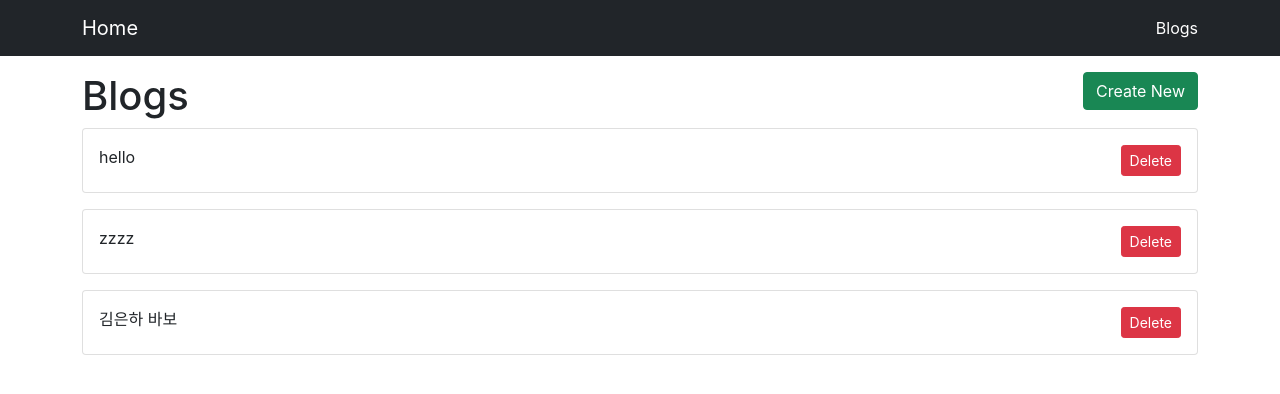
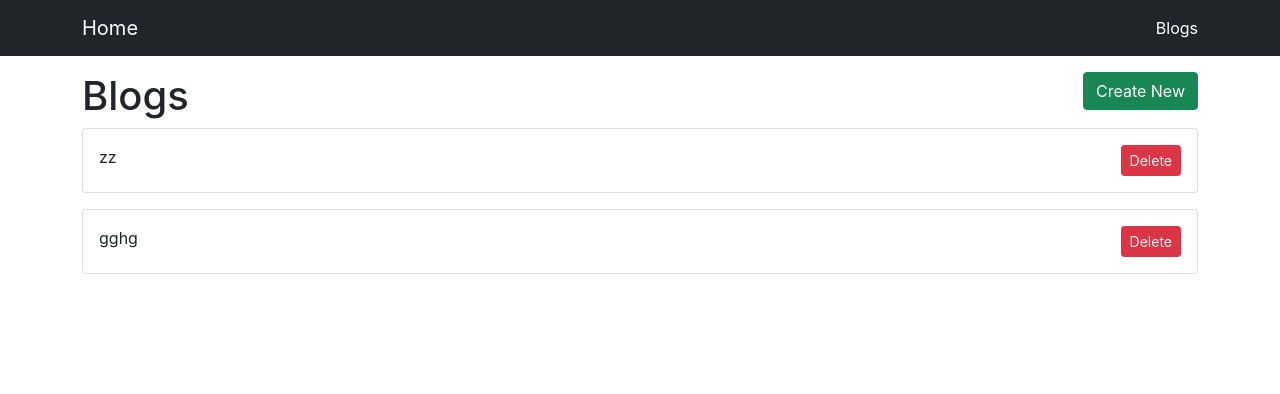
Before and after one commit to coldhailstone/learn-react, a React (Create React App) app: page /blogs in a window 1280 px wide. Shown: the top 394 px of the page. Built offline with nearby package versions, Linux system fonts and the light colour scheme; data requests are answered from the project's data file.

Commit message:
~34 생성 후 리스트 페이지로 이동

```diff
--- a/db.json
+++ b/db.json
@@ -1,19 +1,14 @@
 {
   "posts": [
     {
-      "title": "hello",
-      "body": "body",
+      "title": "zz",
+      "body": "z",
       "id": 1
     },
     {
-      "title": "zzzz",
-      "body": "hellow",
+      "title": "gghg",
+      "body": "zz",
       "id": 2
-    },
-    {
-      "title": "김은하 바보",
-      "body": "김은하는 정말로 바보입니다",
-      "id": 3
     }
   ]
 }
--- a/src/components/BlogForm.js
+++ b/src/components/BlogForm.js
@@ -1,15 +1,18 @@
 import { useState } from 'react';
 import axios from 'axios';
+import { useNavigate } from 'react-router-dom';
 
 function BlogForm() {
+    const navigate = useNavigate();
     const [title, setTitle] = useState('');
     const [body, setBody] = useState('');
 
-    function onSubmit() {
-        axios.post('http://localhost:3001/posts', {
+    const onSubmit = async () => {
+        await axios.post('http://localhost:3001/posts', {
             title,
             body
-        })
+        });
+        navigate('/blogs');
     }
 
     return (
--- /dev/null
+++ b/src/components/LoadingSpinner.js
@@ -0,0 +1,9 @@
+function LoadingSpinner() {
+    return (
+        <div className="d-flex justify-content-center">
+            <div className="spinner-border" role="status"></div>
+        </div>
+    )
+}
+
+export default LoadingSpinner;
--- a/src/pages/ListPage.js
+++ b/src/pages/ListPage.js
@@ -2,19 +2,56 @@ import axios from 'axios';
 import { useState, useEffect } from 'react';
 import { Link, useNavigate } from 'react-router-dom';
 import Card from '../components/Card';
+import LoadingSpinner from '../components/LoadingSpinner';
 
 function ListPage() {
     const navigate = useNavigate();
     const [posts, setPosts] = useState([]);
+    const [loading, setLoading] = useState(true);
 
-    async function getPosts() {
+    const getPosts = async () => {
         const response = await axios.get('http://localhost:3001/posts')
         setPosts(response.data);
+        setLoading(false)
+    }
+
+    const deleteBlog = async (e, id) => {
+        e.stopPropagation();
+
+        await axios.delete(`http://localhost:3001/posts/${id}`)
+        setPosts(prevPosts => prevPosts.filter(post => post.id !== id))
     }
 
     useEffect(() => {
         getPosts();
     }, []);
+
+    const renderBlogList = () => {
+        if (loading) {
+            return <LoadingSpinner />
+        }
+
+        if (!posts.length) {
+            return <div>'No blog posts found'</div>
+        }
+
+        return (
+            posts.map((post) => {
+                return (
+                    <Card key={post.id} title={post.title} onClick={() => navigate('/blogs/edit')}>
+                        <div>
+                            <button
+                                className='btn btn-danger btn-sm'
+                                onClick={(e) => deleteBlog(e, post.id)}
+                            >
+                                Delete
+                            </button>
+                        </div>
+                    </Card>
+                )
+            })
+        )
+    }
 
     return (
         <div>
@@ -26,23 +63,7 @@ function ListPage() {
                     </Link>
                 </div>
             </div>
-            {posts.map((post) => {
-                return (
-                    <Card key={post.id} title={post.title} onClick={() => navigate('/blogs/edit')}>
-                        <div>
-                            <button
-                                className='btn btn-danger btn-sm'
-                                onClick={(e) => {
-                                    e.stopPropagation();
-                                    console.log('zz')
-                                }}
-                            >
-                                Delete
-                            </button>
-                        </div>
-                    </Card>
-                )
-            })}
+            {renderBlogList()}
         </div>
     )
 }
```
